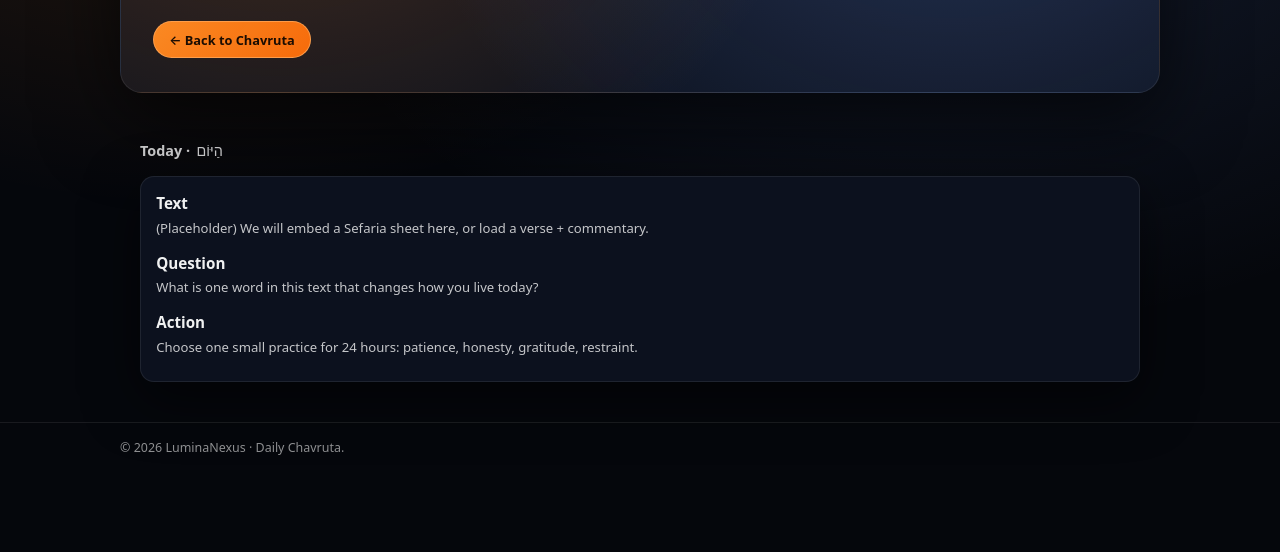
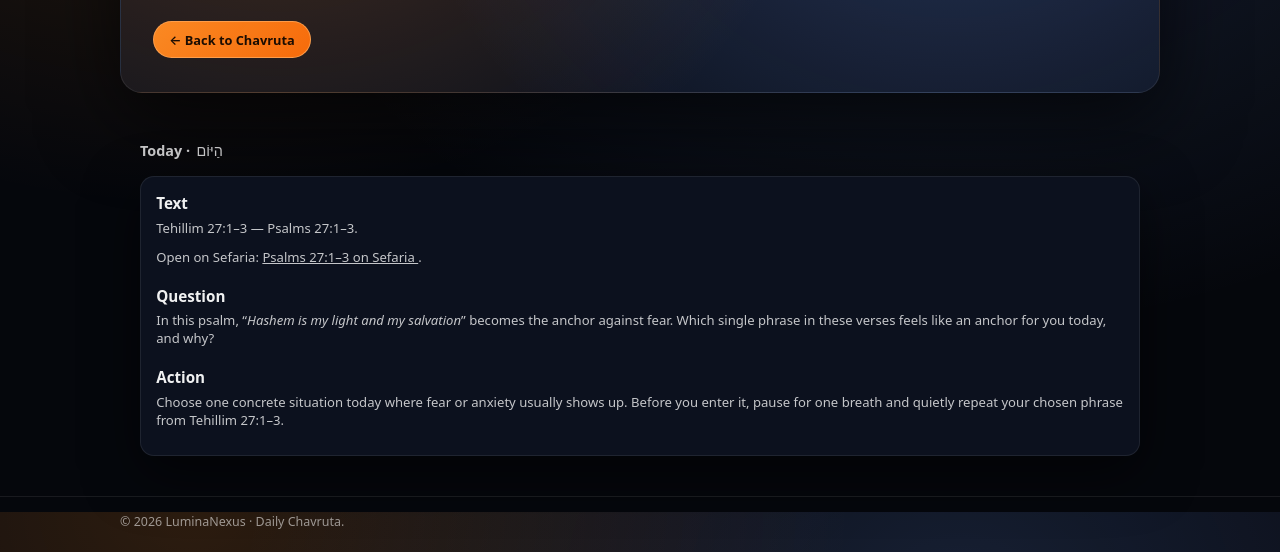
Before and after one commit to richardatf-oss/LuminaNexus, a website: page chavruta/daily/index.html in a window 1280 px wide. Shown: the part 288-840 px from the top of the page. Before the commit the page ends 800 px from the top, so only its background shows below. Drawn offline with Linux system fonts and the light colour scheme; a script that the page names is missing.

Commit message:
Update index.html

```diff
--- a/chavruta/daily/index.html
+++ b/chavruta/daily/index.html
@@ -4,6 +4,10 @@
     <meta charset="UTF-8" />
     <title>Daily Chavruta — LuminaNexus</title>
     <meta name="viewport" content="width=device-width, initial-scale=1" />
+    <meta
+      name="description"
+      content="A small daily source sheet for Chavruta learning on LuminaNexus."
+    />
     <link rel="stylesheet" href="../../assets/css/global.css" />
   </head>
   <body>
@@ -56,19 +60,37 @@
         </div>
 
         <div class="path-card" style="margin-top: 1rem;">
+          <!-- TEXT -->
           <div class="path-title">Text</div>
+          <p class="path-description Torah">
+            Tehillim 27:1–3 — Psalms 27:1–3.
+          </p>
           <p class="path-description">
-            (Placeholder) We will embed a Sefaria sheet here, or load a verse + commentary.
+            Open on Sefaria:
+            <a
+              href="https://www.sefaria.org/Psalms.27.1-3?lang=bi"
+              target="_blank"
+              rel="noopener"
+            >
+              Psalms 27:1–3 on Sefaria
+            </a>.
           </p>
 
-          <div class="path-title" style="margin-top: 1rem;">Question</div>
+          <!-- QUESTION -->
+          <div class="path-title" style="margin-top: 1.25rem;">Question</div>
           <p class="path-description">
-            What is one word in this text that changes how you live today?
+            In this psalm, “<em>Hashem is my light and my salvation</em>”
+            becomes the anchor against fear. Which single phrase in these
+            verses feels like an anchor for you today, and why?
           </p>
 
-          <div class="path-title" style="margin-top: 1rem;">Action</div>
+          <!-- ACTION -->
+          <div class="path-title" style="margin-top: 1.25rem;">Action</div>
           <p class="path-description">
-            Choose one small practice for 24 hours: patience, honesty, gratitude, restraint.
+            Choose one concrete situation today where fear or anxiety usually
+            shows up. Before you enter it, pause for one breath and quietly
+            repeat your chosen phrase from
+            <span class="Torah">Tehillim 27:1–3</span>.
           </p>
         </div>
       </section>
@@ -82,5 +104,19 @@
       document.getElementById("year").textContent =
         new Date().getFullYear().toString();
     </script>
+
+    <!-- Sefaria Linker v3: turns the citation into a popup with the actual text -->
+    <script
+      type="text/javascript"
+      charset="utf-8"
+      src="https://www.sefaria.org/linker.v3.js"
+    ></script>
+    <script>
+      // Only look inside elements with class "Torah"
+      sefaria.link({
+        selector: ".Torah",
+        mode: "popup-click",
+      });
+    </script>
   </body>
 </html>
```
